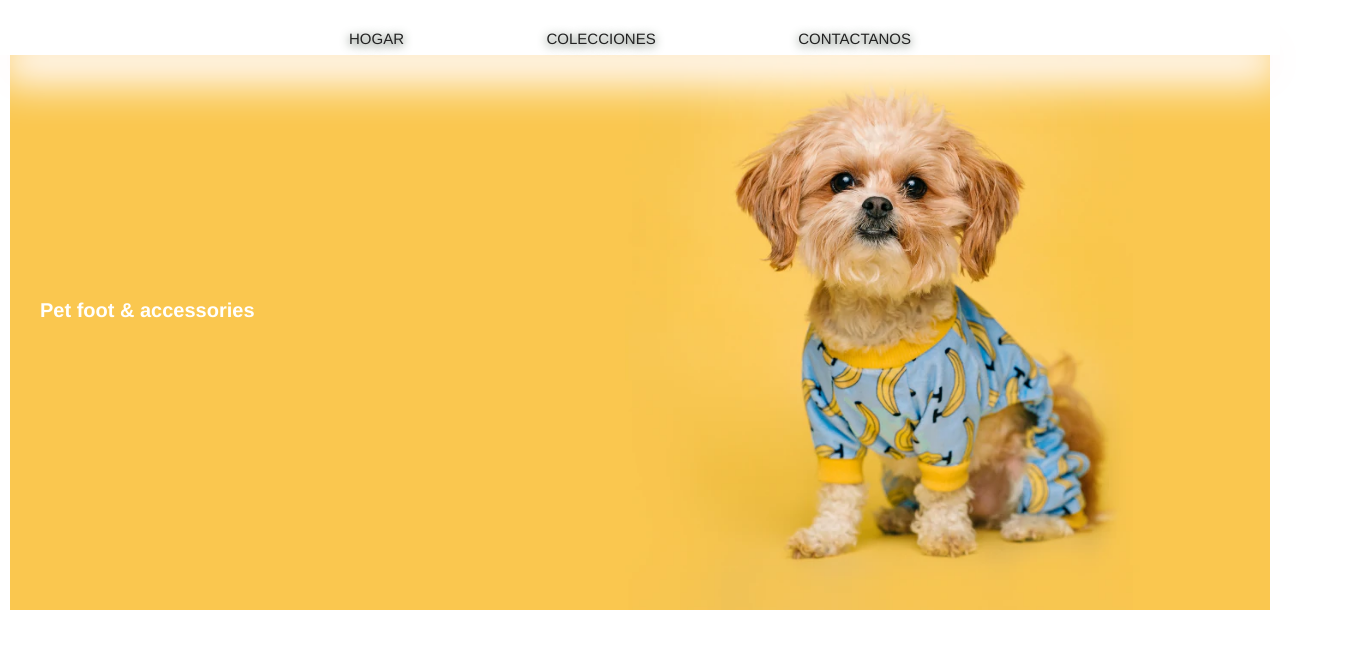
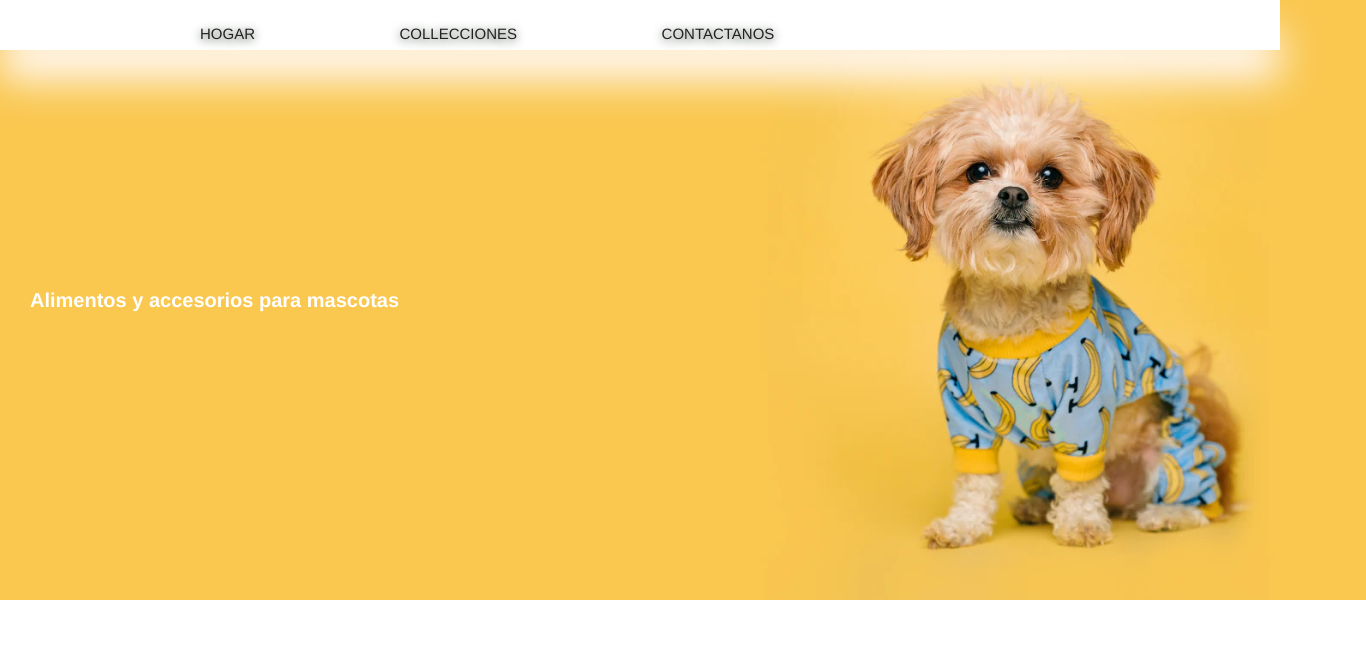
Before and after one commit to Ana24vasquez/proyectokani, a plain HTML site: page index.html in a window 1280 px wide. Shown: the whole page, 1366 px wide, since content can reach past the window. Drawn offline with Linux system fonts and the light colour scheme.

Commit message:
intento cacomodar la img pero no soy capaz, estoy bloqueada

```diff
--- a/index.html
+++ b/index.html
@@ -12,18 +12,21 @@
  </head>
  <body>
    <header>
-    <div class="pool">
+    <div class="container1">
         <nav>
             <a href="#"  class="text">HOGAR</a>
-            <a href="#"  class="text">COLECCIONES</a>
+            <a href="#"  class="text">COLLECCIONES</a>
             <a href="#"  class="text">CONTACTANOS</a>
         </nav>
+        </div>
     </div>
 </header>
-
+   <main class="content>
      <div class="container">
      <div id="fondo" class="container">
-       <h1>Pet foot & accessories</h1>
-      </div>
-    </body>
+       <h1>Alimentos y accesorios para mascotas</h1>
+     </div>
+     </div>
+   </main>
+</body>
 </html>
--- a/style.css
+++ b/style.css
@@ -3,9 +3,11 @@
   padding: 0;
   margin: 0;
 }
-
-html{
-  font-size: 62.5%;
+body{
+color: rgb(44, 44, 44);
+    margin: 0px;
+    font-family: 'Bitter', serif;
+    font-size: 18px;
 }
 
 /*-----------Header--------------*/
@@ -13,41 +15,13 @@ header{
   background-color: white;
   width: 100%;
   height: 50px;
+  overflow: hidden;
+  margin-bottom: 0px;
   box-shadow: 0px 30px 40px snow;
   position:fixed;
 }
 
-.text{
-  color:#222222;
-  font-family: 'Franklin Gothic Medium', 'Arial Narrow', Arial, sans-serif;
-  text-shadow: 0px 2px 10px rgb(48, 65, 49);
-}
 
-.logo a{
-
-  text-decoration: none;
-  color: orange;
-  font-size: 24px;
-  padding: 0px 30px;
-
-}
-
-.logo a:hover{
-  color:#222222;
-}
-
-.pool{
-  width:80%;
-  max-width:1000px;
-  margin:auto;
-
-
-}
-
-header {
-  float: right;
-  text-align: center;
-}
 header a{
   display:inline-block;
   text-decoration: none;
@@ -64,23 +38,43 @@ header a:hover{
   color:blue
 }
 
+.container1{
+  width:80%;
+  max-width:1000px;
+  margin:auto;
 
+}
+
+.text{
+  color:#222222;
+  font-family: 'Franklin Gothic Medium', 'Arial Narrow', Arial, sans-serif;
+  text-shadow: 0px 2px 10px rgb(48, 65, 49);
+
+}
+.text nav {
+  float: right;
+  align-items: center;
+}
+
+
+
+
+#fondo{
+  width: 1366px;
+  height: 600px;
+  background-image: url(img.img/slide_1_1810x700_crop_center.webp) ;
+  background-repeat: no-repeat;
+  background-size: cover;
+  background-position:left;
+
+}
 .container{
   display: flex;
   justify-content: left;
   align-items: center;
-  margin: 5px;
+  margin: 0px;
 
 
-}
-
-#fondo{
-  width: 2000px;
-  height: 600px;
-  background-image: url(img.img/slide_1_1810x700_crop_center.webp) ;
-  background-repeat: no-repeat;
-  background-size: cover;
-  background-position: center;
 }
 #fondo h1{
   color: white;
@@ -89,3 +83,10 @@ header a:hover{
   margin: 30PX;
 
 }
+
+p {
+  color: white;
+  font-family:'Franklin Gothic Medium', 'Arial Narrow', Arial, sans-serif;
+  font-size: 20px;
+  margin: 30PX;
+}
```
